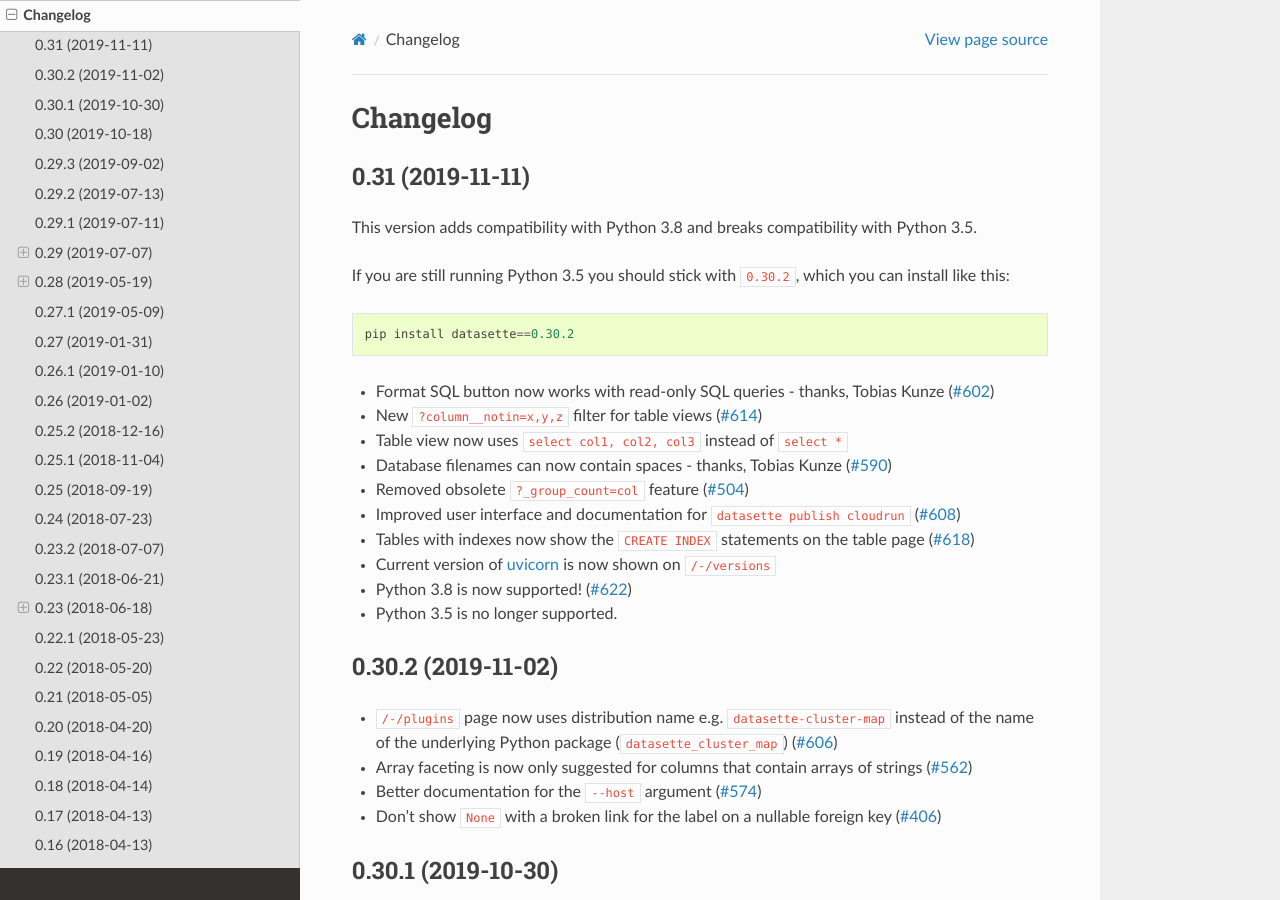
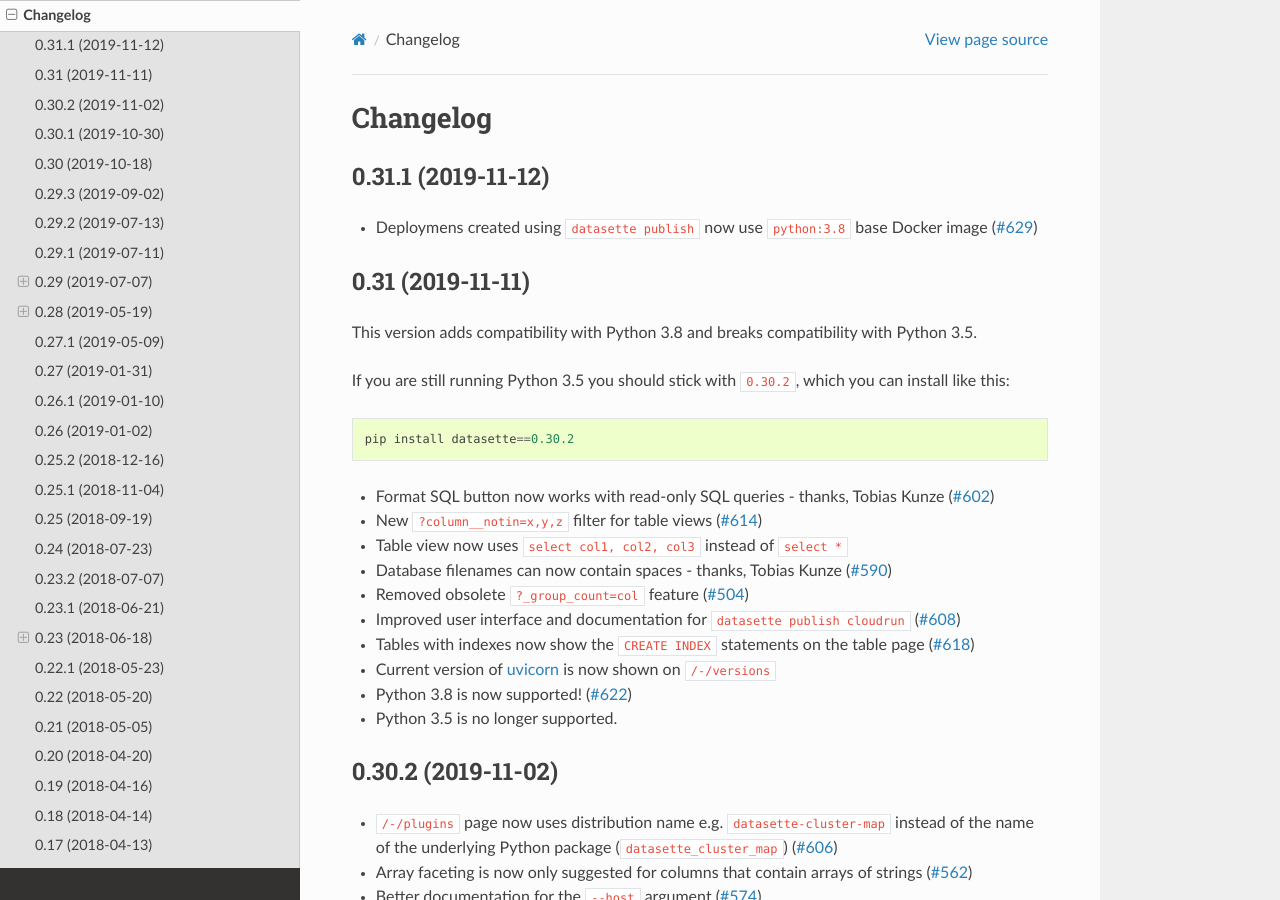
Before and after one commit to simonw/datasette, a Sphinx documentation site: the page built from docs/changelog.rst, in a window 1280 px wide and 900 px high. Built offline with Sphinx 7.4.7 and the Read the Docs theme 2.0.0, drawn with Linux system fonts in a browser that asks for light colours.

Commit message:
Release notes for 0.31.1

```diff
--- a/docs/changelog.rst
+++ b/docs/changelog.rst
@@ -3,6 +3,13 @@
 =========
 Changelog
 =========
+
+.. _v0_31_1:
+
+0.31.1 (2019-11-12)
+-------------------
+
+- Deploymens created using ``datasette publish``  now use ``python:3.8`` base Docker image (`#629 <https://github.com/simonw/datasette/pull/629>`__)
 
 .. _v0_31:
 
```
